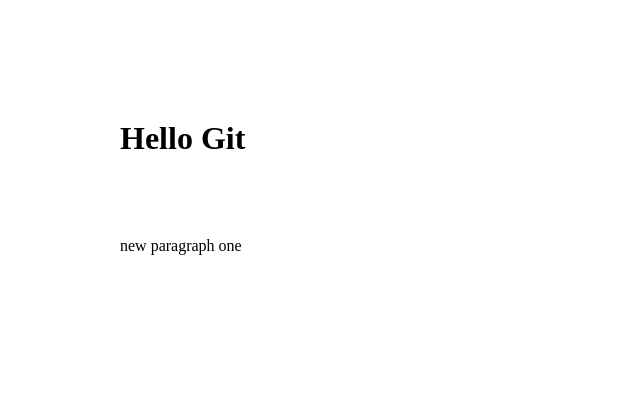
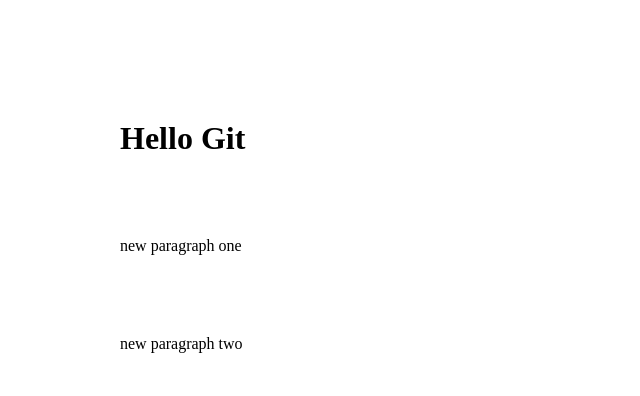
Before and after one commit to MishaCapral/git-course, a plain HTML site: page index.html in a window 1280 px wide. Shown: the whole page, without its empty margins (0-640 px from the left). Drawn offline with Linux system fonts and the light colour scheme.

Commit message:
add new <p> two

```diff
--- a/index.html
+++ b/index.html
@@ -15,6 +15,7 @@
   <body>
     <h1>Hello Git</h1>
     <p>new paragraph one</p>
+    <p>new paragraph two</p>
     <script src="script.js"></script>
   </body>
 </html>
```
